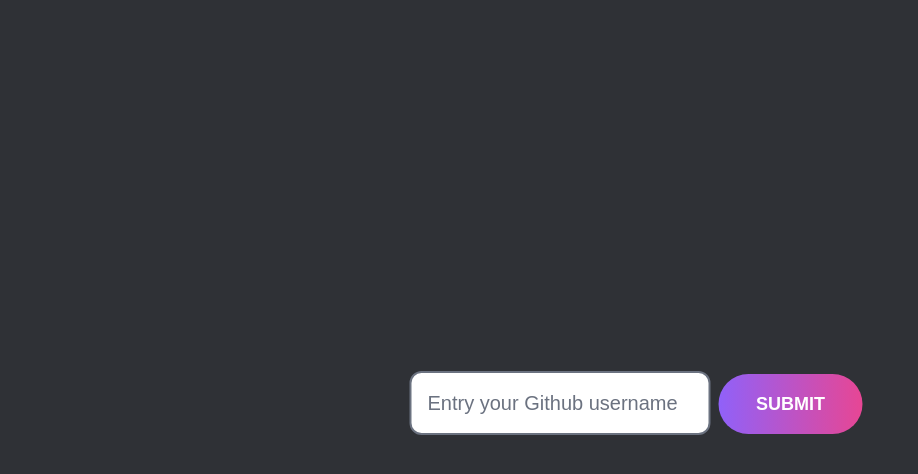
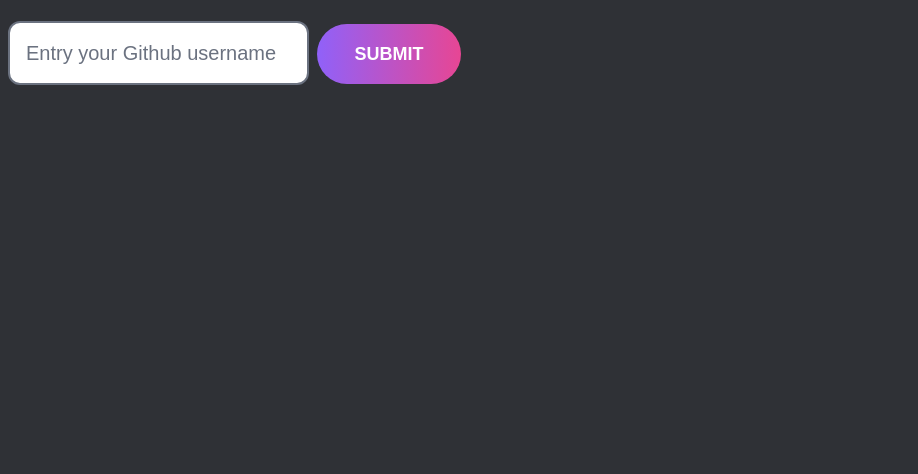
Before and after one commit to slan-chong/github-profile, a React (Vite) app: page / in a window 1280 px wide. Shown: the top 474 px of the page, without its empty margins (0-918 px from the left). Built offline with nearby package versions, Linux system fonts and the light colour scheme.

Commit message:
-clean css

```diff
--- a/src/pages/GetName.jsx
+++ b/src/pages/GetName.jsx
@@ -5,8 +5,7 @@ const GetName = () => {
   const [input, setInput] = useState("");
   return (
     <div>
-      <div className="text-center fixed top-1/2 left-1/2 -translate-x-1/2 -translate-y-1/2 max-w-2xl min-w-fit">
-        <div className="justify-self-center items-center m-2">
+      <div className="m-2">
         <input
           className="py-4 px-4 text-skin-dark border-2 border-gray-500 rounded-xl appearance-none text-xl"
           onChange={(e) => setInput(e.target.value)}
@@ -24,10 +23,7 @@ const GetName = () => {
           Submit
         </div>
       </div>
-        <div className="block">
       {username && <FetchUser username={username} />}
-        </div>
-      </div>
     </div>
   );
 };
```
Lines whose indentation alone changed are shown as unchanged.
